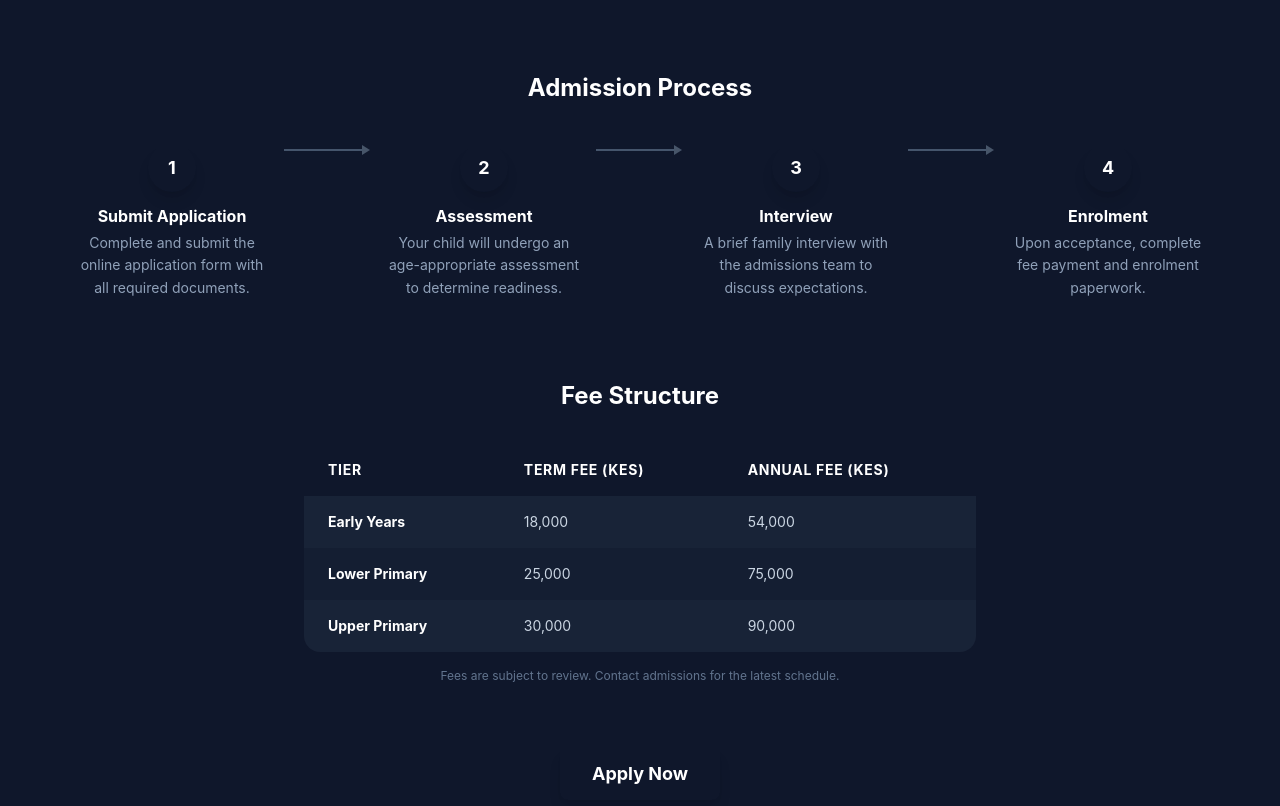
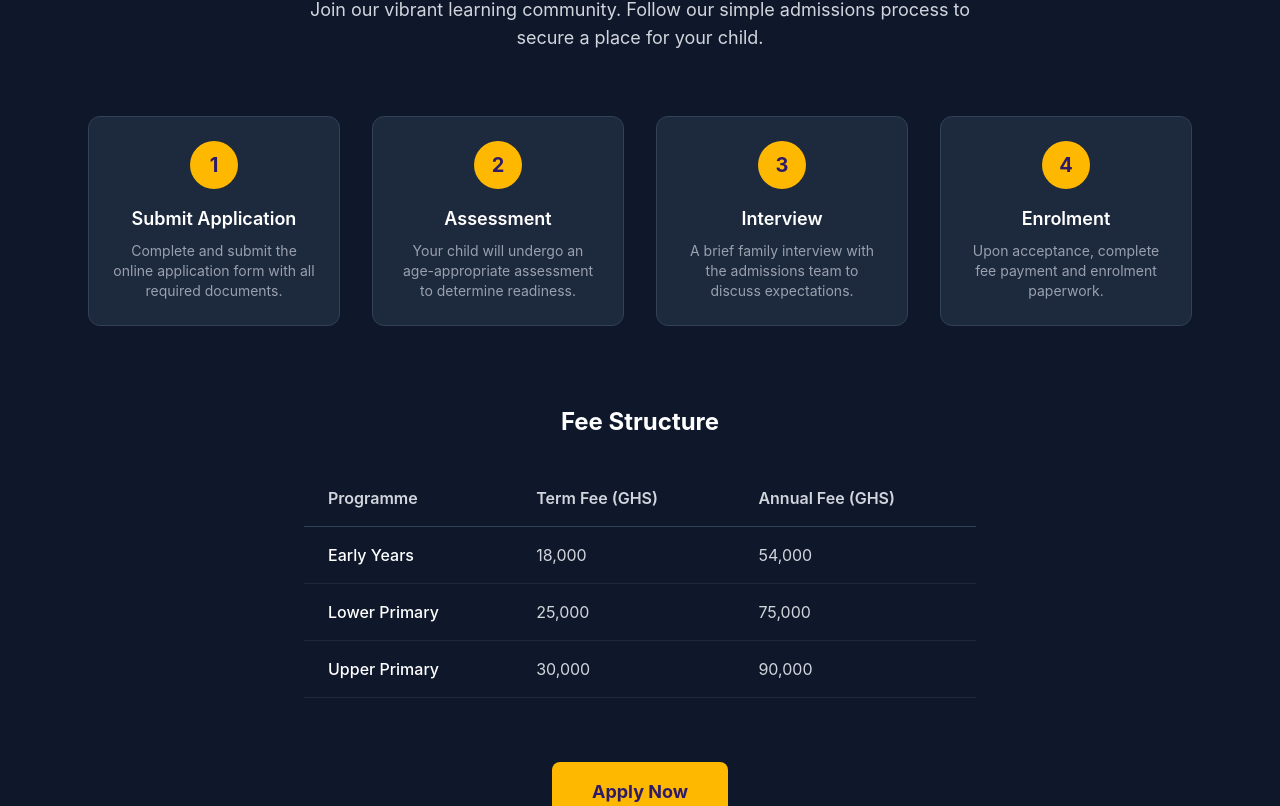
Before and after one commit to Jakegak/cla-website, a React (Vite) app: page / in a window 1280 px wide. Shown: the part 7234-8040 px from the top of the page. Built offline with nearby package versions, Linux system fonts and the light colour scheme.

Commit message:
fix(admissions): style Apply Now CTA as prominent button opening ApplicationModal

```diff
--- a/src/components/AdmissionsAndFees.jsx
+++ b/src/components/AdmissionsAndFees.jsx
@@ -71,135 +71,104 @@ export default function AdmissionsAndFees() {
   const [isModalOpen, setIsModalOpen] = useState(false);
 
   return (
-    <div className="py-24 bg-slate-900">
+    <div className="py-24 bg-slate-900" id="admissions">
       <motion.div
+        className="max-w-6xl mx-auto px-6"
         variants={containerVariants}
         initial="hidden"
         whileInView="visible"
-        viewport={{ once: true, margin: "-100px" }}
-        className="max-w-7xl mx-auto px-6 lg:px-8"
+        viewport={{ once: true, amount: 0.1 }}
       >
-        {/* Section Heading */}
-        <motion.div variants={childVariants} className="text-center mb-16">
-          <h2 className="text-3xl md:text-5xl font-bold text-white mb-4">
-            Admissions
+        {/* Section Header */}
+        <motion.div className="text-center mb-16" variants={childVariants}>
+          <h2 className="text-4xl font-bold text-white mb-4">
+            Admissions & Fees
           </h2>
-          <div className="w-24 h-1 bg-cla-gold mx-auto rounded-full" />
+          <p className="text-lg text-gray-300 max-w-2xl mx-auto">
+            Join our vibrant learning community. Follow our simple admissions
+            process to secure a place for your child.
+          </p>
         </motion.div>
 
-        {/* 4-Step Process Stepper */}
-        <motion.div variants={childVariants} className="mb-20">
-          <h3 className="text-xl md:text-2xl font-bold text-white text-center mb-10">
-            Admission Process
-          </h3>
-          <div className="flex flex-col md:flex-row items-start md:items-center justify-center gap-4 md:gap-0">
-            {steps.map((step, index) => (
-              <div key={step.number} className="flex flex-col md:flex-row items-center md:items-start w-full md:w-auto">
-                {/* Step Card */}
-                <div className="flex flex-row md:flex-col items-center md:items-center gap-4 md:gap-3 w-full md:w-48">
-                  {/* Numbered Circle */}
-                  <div className="flex-shrink-0 w-12 h-12 rounded-full bg-cla-purple text-white flex items-center justify-center text-lg font-bold shadow-lg shadow-cla-purple/25">
-                    {step.number}
-                  </div>
-                  {/* Text */}
-                  <div className="md:text-center">
-                    <p className="text-white font-bold text-sm md:text-base">
-                      {step.title}
-                    </p>
-                    <p className="text-slate-400 text-xs md:text-sm mt-1 leading-relaxed">
-                      {step.description}
-                    </p>
-                  </div>
-                </div>
-
-                {/* Connector Line / Arrow */}
-                {index < steps.length - 1 && (
-                  <>
-                    {/* Horizontal connector — hidden on mobile */}
-                    <div className="hidden md:flex items-center mx-4 flex-shrink-0">
-                      <div className="w-12 lg:w-20 h-0.5 bg-slate-600" />
-                      <svg
-                        width="12"
-                        height="12"
-                        viewBox="0 0 12 12"
-                        fill="none"
-                        xmlns="http://www.w3.org/2000/svg"
-                        aria-hidden="true"
-                        className="flex-shrink-0 -ml-1"
-                      >
-                        <path d="M2 1L10 6L2 11" fill="#475569" />
-                      </svg>
-                    </div>
-                    {/* Vertical connector — visible only on mobile */}
-                    <div className="flex md:hidden items-center justify-center w-12 py-2">
-                      <div className="w-0.5 h-8 bg-slate-600" />
-                    </div>
-                  </>
-                )}
+        {/* Admissions Process Steps */}
+        <motion.div
+          className="grid grid-cols-1 md:grid-cols-2 lg:grid-cols-4 gap-8 mb-20"
+          variants={childVariants}
+        >
+          {steps.map((step) => (
+            <div
+              key={step.number}
+              className="relative text-center p-6 rounded-xl bg-slate-800 border border-slate-700"
+            >
+              <div
+                className="w-12 h-12 rounded-full flex items-center justify-center text-xl font-bold mx-auto mb-4"
+                style={{ backgroundColor: "#FFB800", color: "#2D1B69" }}
+              >
+                {step.number}
               </div>
-            ))}
-          </div>
+              <h3 className="text-lg font-semibold text-white mb-2">
+                {step.title}
+              </h3>
+              <p className="text-gray-400 text-sm">{step.description}</p>
+            </div>
+          ))}
         </motion.div>
 
         {/* Fee Table */}
-        <motion.div variants={childVariants} className="mb-16">
-          <h3 className="text-xl md:text-2xl font-bold text-white text-center mb-8">
+        <motion.div className="mb-16" variants={childVariants}>
+          <h3 className="text-2xl font-bold text-white text-center mb-8">
             Fee Structure
           </h3>
           <div className="overflow-x-auto">
-            <table className="w-full max-w-2xl mx-auto border-collapse rounded-2xl overflow-hidden">
+            <table className="w-full max-w-2xl mx-auto text-left">
               <thead>
-                <tr className="bg-cla-purple text-white">
-                  <th className="px-6 py-4 text-left text-sm font-bold uppercase tracking-wider">
-                    Tier
+                <tr className="border-b border-slate-700">
+                  <th className="py-4 px-6 text-gray-300 font-semibold">
+                    Programme
                   </th>
-                  <th className="px-6 py-4 text-left text-sm font-bold uppercase tracking-wider">
-                    Term Fee (KES)
+                  <th className="py-4 px-6 text-gray-300 font-semibold">
+                    Term Fee (GHS)
                   </th>
-                  <th className="px-6 py-4 text-left text-sm font-bold uppercase tracking-wider">
-                    Annual Fee (KES)
+                  <th className="py-4 px-6 text-gray-300 font-semibold">
+                    Annual Fee (GHS)
                   </th>
                 </tr>
               </thead>
               <tbody>
-                {feeTiers.map((row, index) => (
+                {feeTiers.map((tier) => (
                   <tr
-                    key={row.tier}
-                    className={index % 2 === 0 ? "bg-slate-800/70" : "bg-slate-800/40"}
+                    key={tier.tier}
+                    className="border-b border-slate-800 hover:bg-slate-800 transition-colors"
                   >
-                    <td className="px-6 py-4 text-white font-bold text-sm">
-                      {row.tier}
+                    <td className="py-4 px-6 text-white font-medium">
+                      {tier.tier}
                     </td>
-                    <td className="px-6 py-4 text-slate-300 text-sm">
-                      {row.termFee}
+                    <td className="py-4 px-6 text-gray-300">
+                      {tier.termFee}
                     </td>
-                    <td className="px-6 py-4 text-slate-300 text-sm">
-                      {row.annualFee}
+                    <td className="py-4 px-6 text-gray-300">
+                      {tier.annualFee}
                     </td>
                   </tr>
                 ))}
               </tbody>
             </table>
           </div>
-          <p className="text-slate-500 text-xs text-center mt-4">
-            Fees are subject to review. Contact admissions for the latest schedule.
-          </p>
         </motion.div>
 
-        {/* Apply Now CTA */}
-        <motion.div variants={childVariants} className="text-center">
-          <motion.button
-            whileHover={{ scale: 1.05 }}
-            whileTap={{ scale: 0.95 }}
+        {/* Apply Now CTA Button */}
+        <motion.div className="text-center" variants={childVariants}>
+          <button
+            type="button"
+            className="cta-apply-btn text-lg font-bold px-10 py-4 rounded-lg border-none cursor-pointer transition-all duration-200"
+            style={{ backgroundColor: "#FFB800", color: "#2D1B69" }}
             onClick={() => setIsModalOpen(true)}
-            className="bg-cla-purple text-white rounded-lg px-8 py-3 font-bold text-lg shadow-lg shadow-cla-purple/25 transition-colors hover:brightness-110"
           >
             Apply Now
-          </motion.button>
+          </button>
         </motion.div>
       </motion.div>
 
-      {/* Local ApplicationModal instance */}
       <ApplicationModal
         isOpen={isModalOpen}
         onClose={() => setIsModalOpen(false)}
--- a/src/index.css
+++ b/src/index.css
@@ -5,3 +5,7 @@
   background: rgba(255, 255, 255, 0.1);
   border: 1px solid rgba(255, 255, 255, 0.2);
 }
+
+.cta-apply-btn:hover {
+  filter: brightness(0.9);
+}
```
Also changed, not shown: 2 other files (tests, documents, lock files or other folders).
